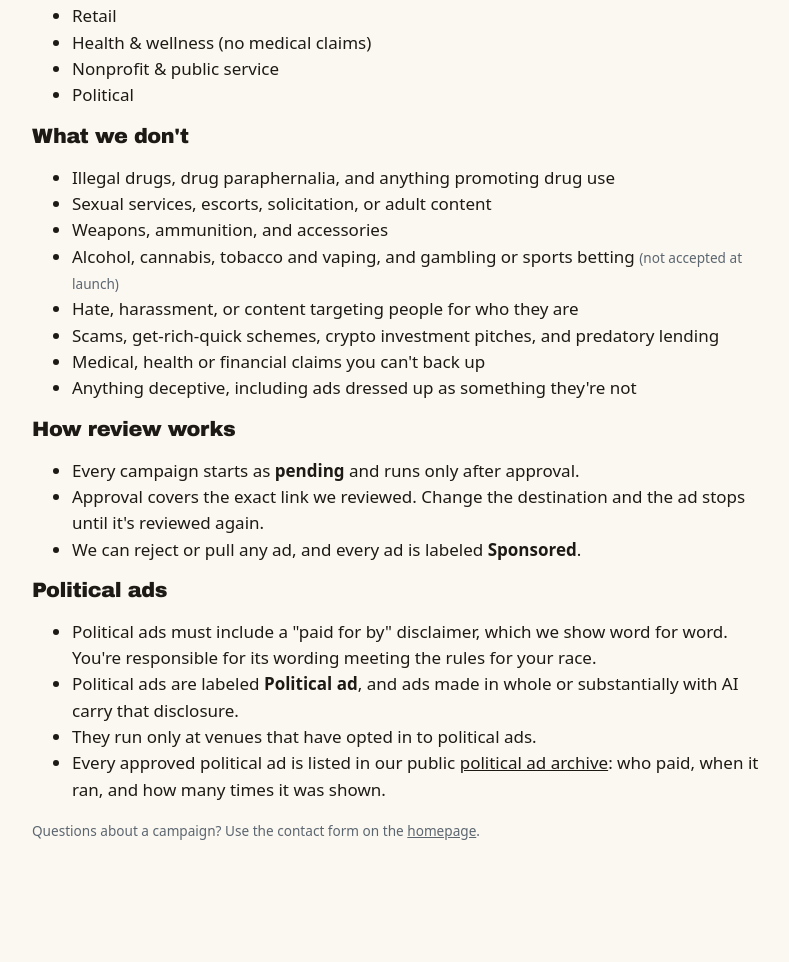
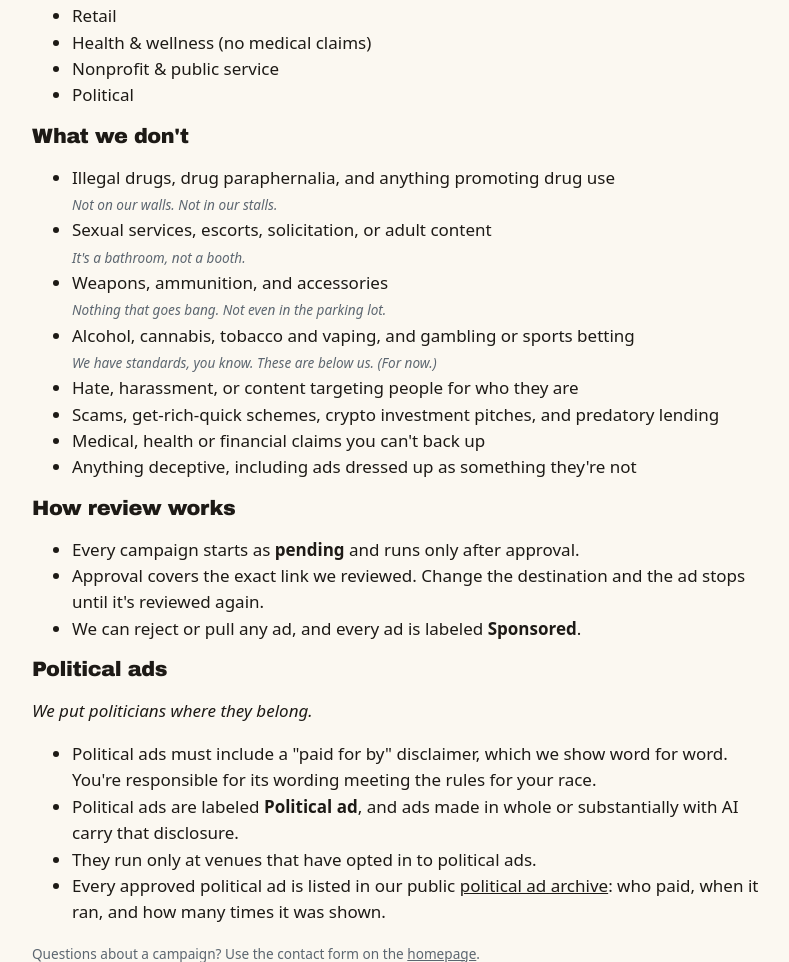
Before and after one commit to wielandtech-labs/pisspoor, a Django app: page /advertising-policy in a window 1280 px wide. Shown: the part 359-1321 px from the top of the page, without its empty margins (244-1033 px from the left). Before the commit the page ends 1199 px from the top, so only its background shows below. Run offline with Django 5.2, Linux system fonts and the light colour scheme; parts of the project's set-up code (start-up, migrations or seed data) failed here and were passed over.

Commit message:
copy(policy): give the ad policy some voice without winking at banned trades (#7)
Co-authored-by: Claude Opus 5.5 <noreply@anthropic.com>

```diff
--- a/ads/templates/ads/policy.html
+++ b/ads/templates/ads/policy.html
@@ -11,10 +11,10 @@
 
   <h3>What we don't</h3>
   <ul>
-    <li>Illegal drugs, drug paraphernalia, and anything promoting drug use</li>
-    <li>Sexual services, escorts, solicitation, or adult content</li>
-    <li>Weapons, ammunition, and accessories</li>
-    <li>Alcohol, cannabis, tobacco and vaping, and gambling or sports betting <span class="fine">(not accepted at launch)</span></li>
+    <li>Illegal drugs, drug paraphernalia, and anything promoting drug use<br><em class="fine">Not on our walls. Not in our stalls.</em></li>
+    <li>Sexual services, escorts, solicitation, or adult content<br><em class="fine">It's a bathroom, not a booth.</em></li>
+    <li>Weapons, ammunition, and accessories<br><em class="fine">Nothing that goes bang. Not even in the parking lot.</em></li>
+    <li>Alcohol, cannabis, tobacco and vaping, and gambling or sports betting<br><em class="fine">We have standards, you know. These are below us. (For now.)</em></li>
     <li>Hate, harassment, or content targeting people for who they are</li>
     <li>Scams, get-rich-quick schemes, crypto investment pitches, and predatory lending</li>
     <li>Medical, health or financial claims you can't back up</li>
@@ -29,6 +29,7 @@
   </ul>
 
   <h3>Political ads</h3>
+  <p><em>We put politicians where they belong.</em></p>
   <ul>
     <li>Political ads must include a "paid for by" disclaimer, which we show word for word. You're responsible for its wording meeting the rules for your race.</li>
     <li>Political ads are labeled <strong>Political ad</strong>, and ads made in whole or substantially with AI carry that disclosure.</li>
```
